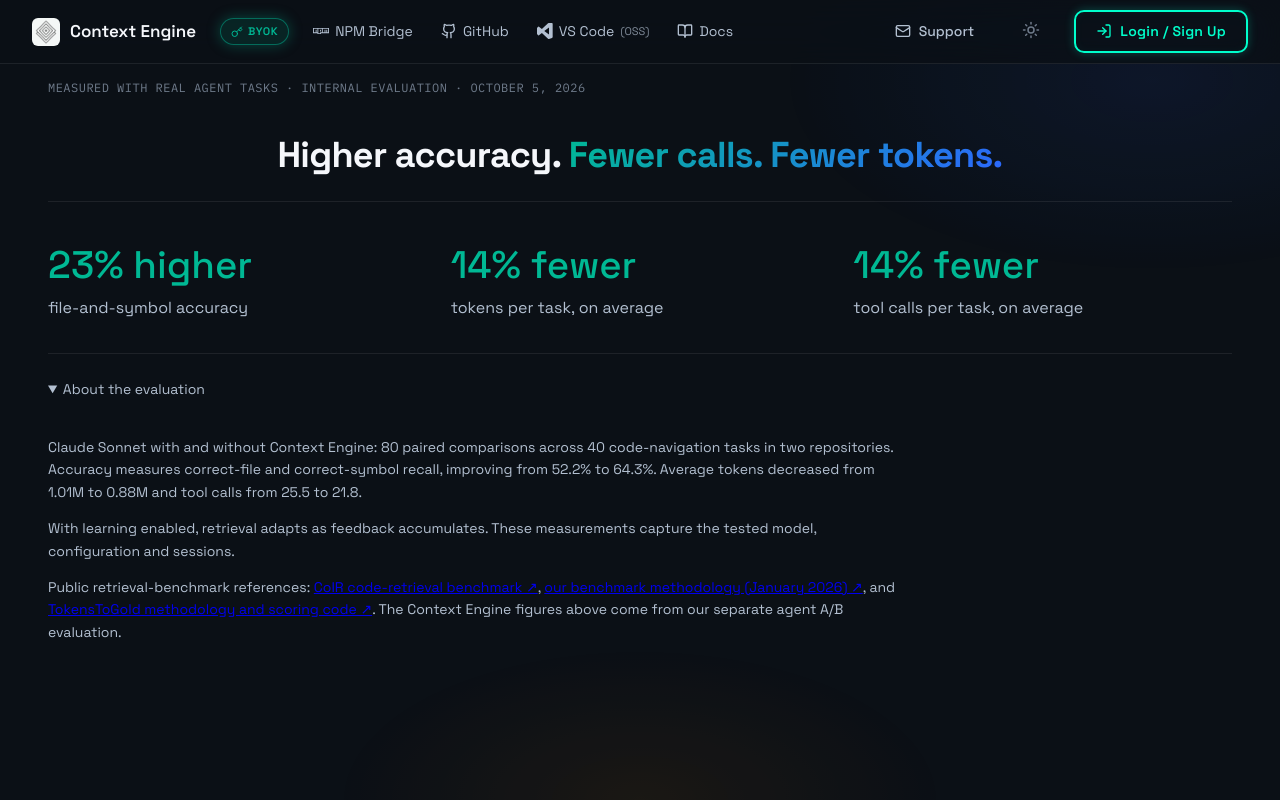
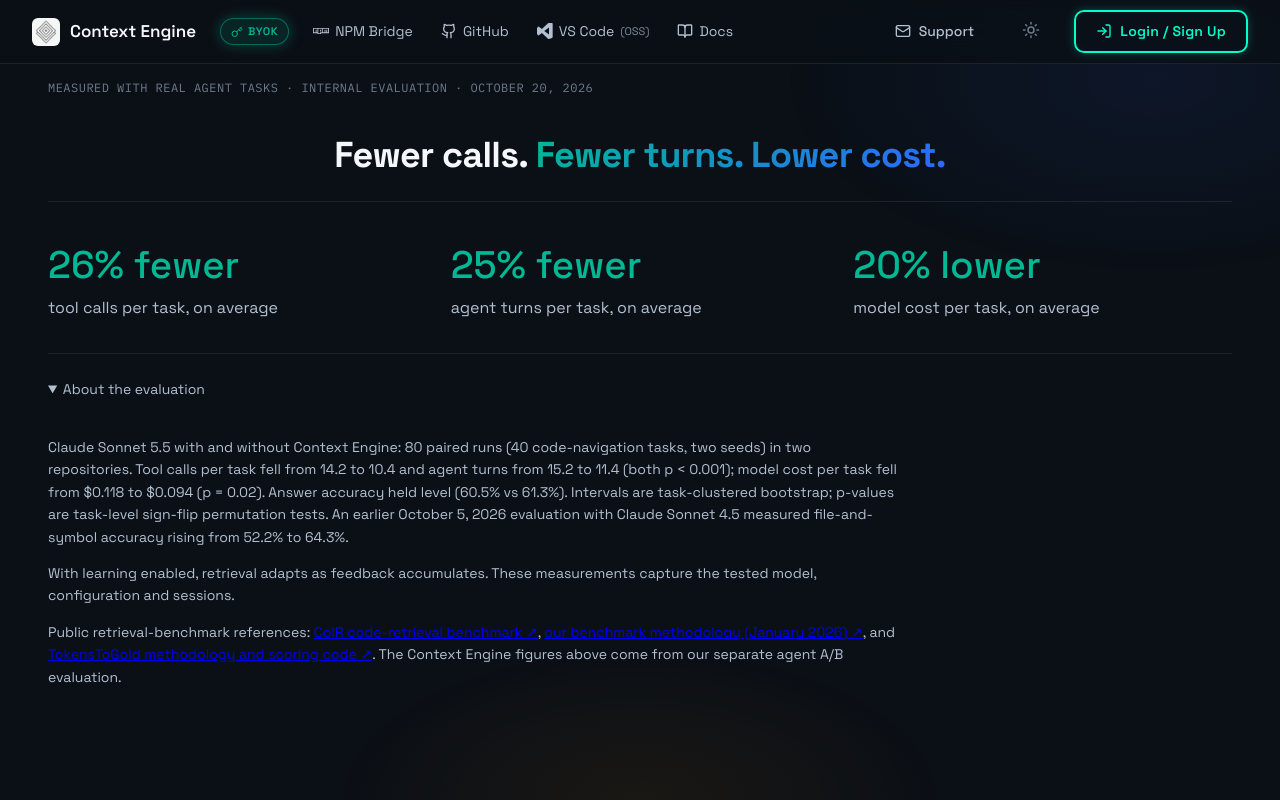
Before and after one commit to Context-Engine-AI/Context-Engine, a SvelteKit app: page / in a window 1280 px wide. Both pictures are taken after a click on the heading "About the evaluation". Shown: the part 1206-2006 px from the top of the page. Built offline with nearby package versions, Linux system fonts and the light colour scheme; no server answers.

Commit message:
Update front-page evaluation to the October 20 Claude Sonnet 5.5 A/B

```diff
--- a/src/routes/+page.svelte
+++ b/src/routes/+page.svelte
@@ -344,23 +344,26 @@
 <!-- Graph Section -->
 <section class="features-section" aria-labelledby="evaluation-title">
 	<p class="open-source-label">
-		Measured with real agent tasks · internal evaluation · October 5, 2026
+		Measured with real agent tasks · internal evaluation · October 20, 2026
 	</p>
 	<h2 class="section-title" id="evaluation-title">
-		Higher accuracy. <span class="gradient-text">Fewer calls. Fewer tokens.</span>
+		Fewer calls. <span class="gradient-text">Fewer turns. Lower cost.</span>
 	</h2>
 	<div class="evaluation-results">
-		<div><strong>23% higher</strong><span>file-and-symbol accuracy</span></div>
-		<div><strong>14% fewer</strong><span>tokens per task, on average</span></div>
-		<div><strong>14% fewer</strong><span>tool calls per task, on average</span></div>
+		<div><strong>26% fewer</strong><span>tool calls per task, on average</span></div>
+		<div><strong>25% fewer</strong><span>agent turns per task, on average</span></div>
+		<div><strong>20% lower</strong><span>model cost per task, on average</span></div>
 	</div>
 	<details class="evaluation-method">
 		<summary>About the evaluation</summary>
 		<p>
-			Claude Sonnet with and without Context Engine: 80 paired comparisons across 40 code-navigation
-			tasks in two repositories. Accuracy measures correct-file and correct-symbol recall, improving
-			from 52.2% to 64.3%. Average tokens decreased from 1.01M to 0.88M and tool calls from 25.5 to
-			21.8.
+			Claude Sonnet 5.5 with and without Context Engine: 80 paired runs (40 code-navigation tasks,
+			two seeds) in two repositories. Tool calls per task fell from 14.2 to 10.4 and agent turns
+			from 15.2 to 11.4 (both p &lt; 0.001); model cost per task fell from $0.118 to $0.094
+			(p = 0.02). Answer accuracy held level (60.5% vs 61.3%). Intervals are task-clustered
+			bootstrap; p-values are task-level sign-flip permutation tests. An earlier October 5, 2026
+			evaluation with Claude Sonnet 4.5 measured file-and-symbol accuracy rising from 52.2% to
+			64.3%.
 		</p>
 		<p>
 			With learning enabled, retrieval adapts as feedback accumulates. These measurements capture
```
